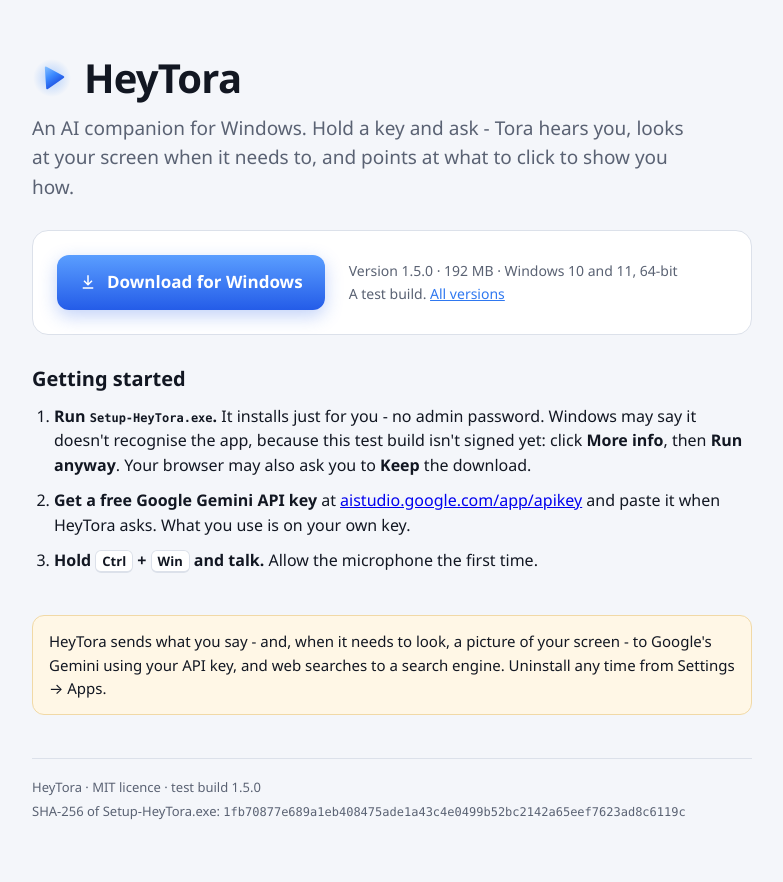
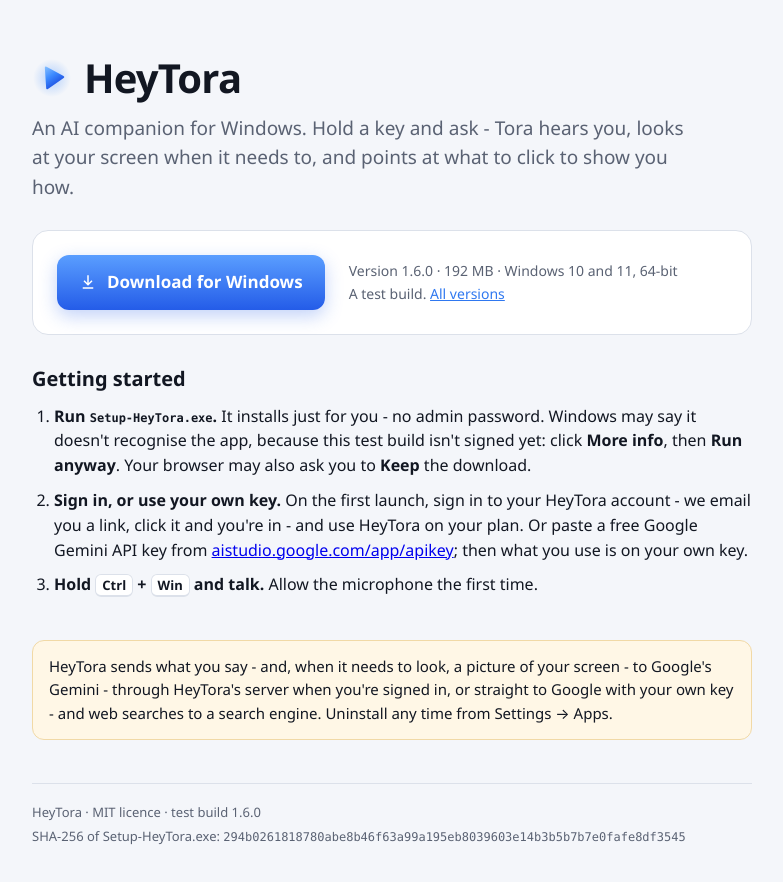
Before and after one commit to Qwickly/heytora, a plain HTML site: page index.html in a window 1280 px wide. Shown: the whole page, without its empty margins (248-1031 px from the left). Drawn offline with Linux system fonts and the light colour scheme.

Commit message:
HeyTora 1.6.0: accounts, sign in with the emailed link

```diff
--- a/index.html
+++ b/index.html
@@ -93,7 +93,7 @@
       Download for Windows
     </a>
     <div class="meta">
-      <span>Version 1.5.0 · 192 MB · Windows 10 and 11, 64-bit</span>
+      <span>Version 1.6.0 · 192 MB · Windows 10 and 11, 64-bit</span>
       <span>A test build. <a href="https://github.com/Qwickly/heytora/releases">All versions</a></span>
     </div>
   </section>
@@ -102,16 +102,16 @@
     <h2>Getting started</h2>
     <ol>
       <li><strong>Run <code>Setup-HeyTora.exe</code>.</strong> It installs just for you - no admin password. Windows may say it doesn't recognise the app, because this test build isn't signed yet: click <strong>More info</strong>, then <strong>Run anyway</strong>. Your browser may also ask you to <strong>Keep</strong> the download.</li>
-      <li><strong>Get a free Google Gemini API key</strong> at <a href="https://aistudio.google.com/app/apikey">aistudio.google.com/app/apikey</a> and paste it when HeyTora asks. What you use is on your own key.</li>
+      <li><strong>Sign in, or use your own key.</strong> On the first launch, sign in to your HeyTora account - we email you a link, click it and you're in - and use HeyTora on your plan. Or paste a free Google Gemini API key from <a href="https://aistudio.google.com/app/apikey">aistudio.google.com/app/apikey</a>; then what you use is on your own key.</li>
       <li><strong>Hold <kbd>Ctrl</kbd> + <kbd>Win</kbd> and talk.</strong> Allow the microphone the first time.</li>
     </ol>
   </section>
 
-  <p class="note">HeyTora sends what you say - and, when it needs to look, a picture of your screen - to Google's Gemini using your API key, and web searches to a search engine. Uninstall any time from Settings &rarr; Apps.</p>
+  <p class="note">HeyTora sends what you say - and, when it needs to look, a picture of your screen - to Google's Gemini - through HeyTora's server when you're signed in, or straight to Google with your own key - and web searches to a search engine. Uninstall any time from Settings &rarr; Apps.</p>
 
   <footer>
-    <span>HeyTora · MIT licence · test build 1.5.0</span>
-    <span>SHA-256 of Setup-HeyTora.exe: <code>1fb70877e689a1eb408475ade1a43c4e0499b52bc2142a65eef7623ad8c6119c</code></span>
+    <span>HeyTora · MIT licence · test build 1.6.0</span>
+    <span>SHA-256 of Setup-HeyTora.exe: <code>294b0261818780abe8b46f63a99a195eb8039603e14b3b5b7b7e0fafe8df3545</code></span>
   </footer>
 </main>
 </body>
```
